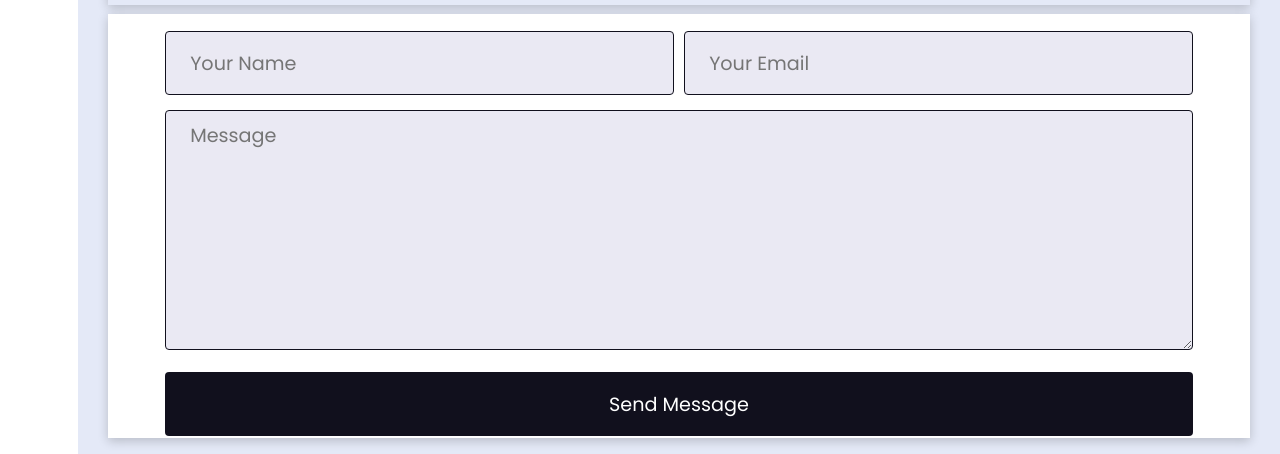
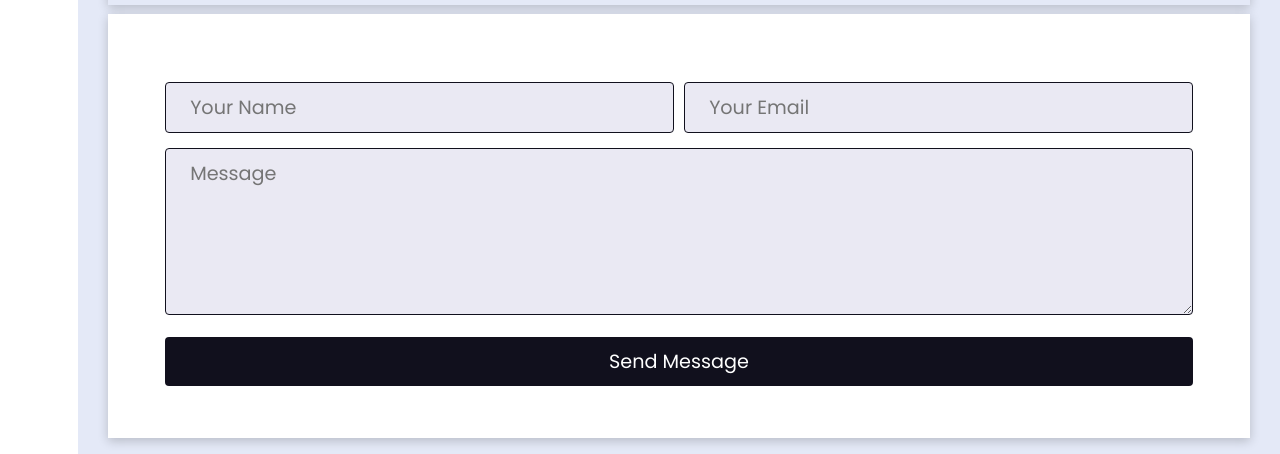
Before and after one commit to PayraSeaPort/PayraSeaPort.github.io, a plain HTML site: page index.html in a window 1280 px wide. Shown: the part 2746-3200 px from the top of the page. Drawn offline with nearby package versions, Linux system fonts and the light colour scheme.

Commit message:
removed min-height from contact form

```diff
--- a/assets/css/main.css
+++ b/assets/css/main.css
@@ -448,7 +448,7 @@ h1 {
 
 input {
   width: 49.5%;
-  min-height: 4rem;
+  /* min-height: 4rem; */
   font-size: 1.2rem;
   padding: 10px 24px;
   border: 1px solid #11101D;
@@ -456,9 +456,21 @@ input {
   border-radius: 4px;
 }
 
+.r1 {
+  height: 20%;
+}
+
+.r2 {
+  height: 60%;
+}
+
+.r3 {
+  height: 20%;
+}
+
 textarea {
   width: 100%;
-  min-height: 15rem;
+  /* min-height: 15rem; */
   font-size: 1.2rem;
   padding: 10px 24px;
   border: 1px solid #11101D;
@@ -469,7 +481,7 @@ textarea {
 button {
   width: 100%;
   align-self: center;
-  min-height: 4rem;
+  /* min-height: 4rem; */
   font-size: 1.2rem;
   padding: 10px 24px;
   color: #fff;
@@ -530,11 +542,11 @@ button:hover {
 
   input, button {
     width: 100%;
-    min-height: 1.8rem;
+    /* min-height: 1.8rem; */
   }
 
   textarea {
-    min-height: 4rem;
+    /* min-height: 4rem; */
     font-size: 1rem;
   }
 
```
